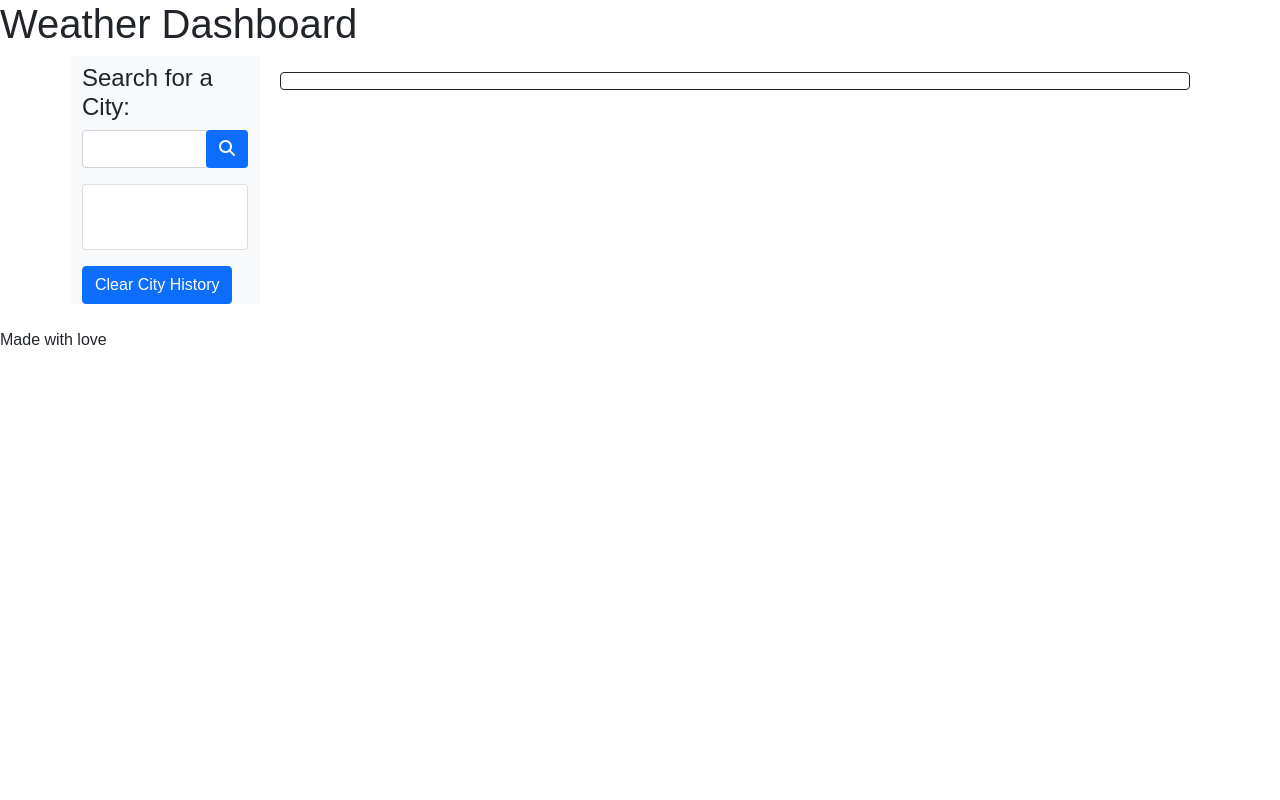
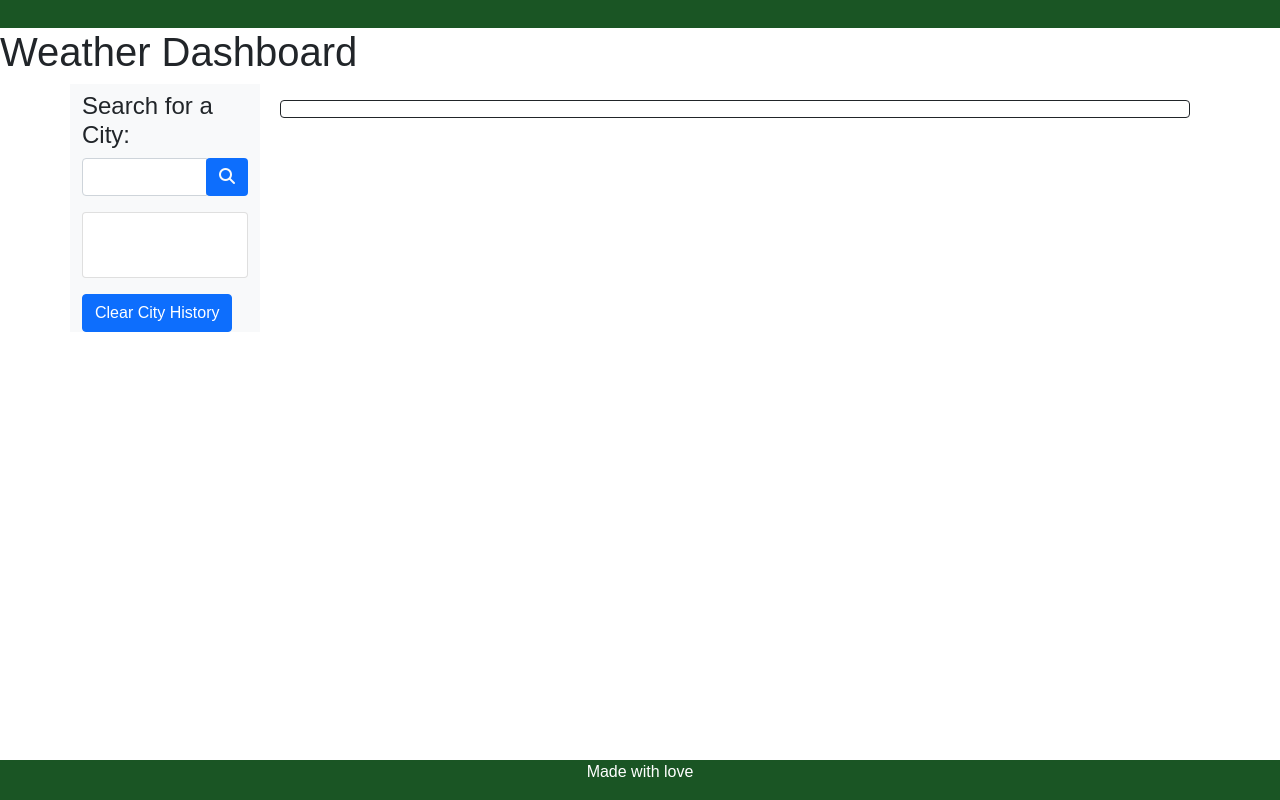
Before and after one commit to Ymuzhych/Weather-Dashboard, a plain HTML site: page index.html in a window 1280 px wide. Drawn offline with nearby package versions, Linux system fonts and the light colour scheme.

Commit message:
add style

```diff
--- a/assets/style.css
+++ b/assets/style.css
@@ -6,3 +6,39 @@
     font-family: Arial, Helvetica, sans-serif;
     font-size: 16px;
   }
+
+.forecast {
+    font-size: 0.9em;
+  }
+
+  .topnav {
+      color: #e9e9e9;
+      text-align: center;
+      font-size: 17px;
+      background-color: #1a5524;
+      padding: 14px 16px;
+  }
+
+  .footer {
+    position: fixed;
+    left: 0;
+    bottom: 0;
+    width: 100%;
+    background-color: #1a5524;
+    color: #000000;
+    text-align: center;
+  }
+
+  .city-name {
+    font-weight: bold;
+    font-size: x-large;
+  }
+
+  p.current,
+  .city-name {
+    color: #000000;
+  }
+
+  p {
+    color: white;
+  }
```
